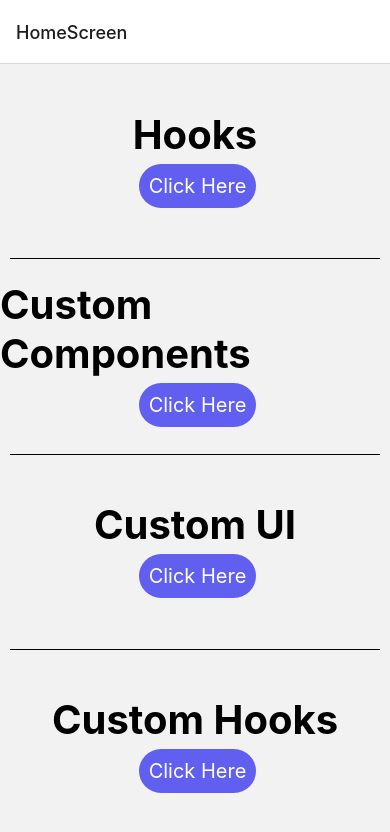
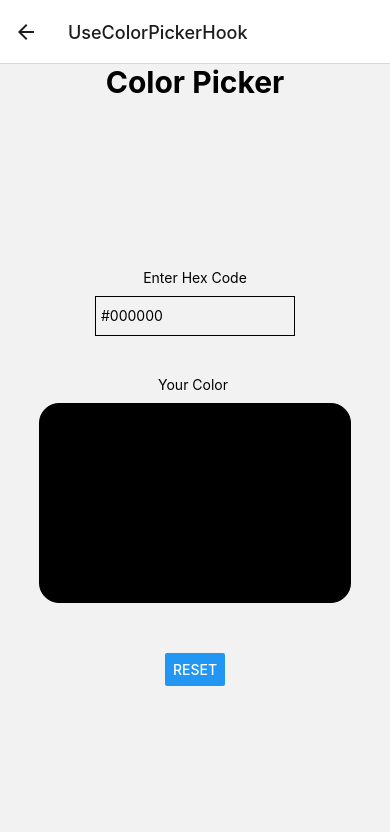
Before and after one commit to TanmayJain33/RNCounterApp, a React Native app: screen /UseColorPickerHook in a window 390 px wide. Shown: the top 832 px of the page. Built offline with nearby package versions, Linux system fonts and the light colour scheme.

Commit message:
Add useColorPicker() custom hook

```diff
--- a/App.js
+++ b/App.js
@@ -37,6 +37,7 @@ import CustomHooksScreen from './screens/CustomHooksScreen';
 import UseDocumentTitleHook from './screens/customHooksScreen/useDocumentTitleHook';
 import UseCounterHook from './screens/customHooksScreen/useCounterHook';
 import UseInputHook from './screens/customHooksScreen/useInputHook';
+import UseColorPickerHook from './screens/customHooksScreen/useColorPickerHook';
 
 const Stack = createStackNavigator();
 
@@ -95,6 +96,10 @@ export default function App() {
         />
         <Stack.Screen name="UseCounterHook" component={UseCounterHook} />
         <Stack.Screen name="UseInputHook" component={UseInputHook} />
+        <Stack.Screen
+          name="UseColorPickerHook"
+          component={UseColorPickerHook}
+        />
       </Stack.Navigator>
     </NavigationContainer>
   );
--- a/screens/CustomHooksScreen.js
+++ b/screens/CustomHooksScreen.js
@@ -45,7 +45,6 @@ export default function CustomHooksScreen({navigation}) {
           </Text>
         </TouchableOpacity>
       </View>
-
       <View
         style={{
           height: 1,
@@ -70,6 +69,30 @@ export default function CustomHooksScreen({navigation}) {
           </Text>
         </TouchableOpacity>
       </View>
+      <View
+        style={{
+          height: 1,
+          width: '95%',
+          backgroundColor: '#000',
+        }}
+      />
+      <View style={{flexDirection: 'row', alignItems: 'center', flex: 1}}>
+        <Text style={{fontSize: 20, fontWeight: '700', color: '#000'}}>
+          useColorPicker() Hook
+        </Text>
+        <TouchableOpacity
+          style={{
+            margin: 5,
+            marginLeft: 10,
+            backgroundColor: '#605ff0',
+            borderRadius: 40,
+          }}
+          onPress={() => navigation.navigate('UseColorPickerHook')}>
+          <Text style={{fontSize: 15, color: '#fff', padding: 10}}>
+            Click Here
+          </Text>
+        </TouchableOpacity>
+      </View>
     </View>
   );
 }
--- /dev/null
+++ b/screens/customHooks/useColorPicker.js
@@ -0,0 +1,18 @@
+import {useState} from 'react';
+
+export default function useColorPicker(initialValue) {
+  const [color, setColor] = useState(initialValue);
+
+  const reset = () => {
+    setColor(initialValue);
+  };
+
+  const changeColor = {
+    value: color,
+    onChangeText: text => {
+      setColor(text);
+    },
+  };
+
+  return [color, changeColor, reset];
+}
--- /dev/null
+++ b/screens/customHooksScreen/useColorPickerHook.js
@@ -0,0 +1,56 @@
+import React from 'react';
+import {View, TextInput, Text, Button} from 'react-native';
+import useColorPicker from '../customHooks/useColorPicker';
+
+export default function UseColorPickerHook() {
+  const [color, changeColor, reset] = useColorPicker('#000000');
+
+  return (
+    <>
+      <Text
+        style={{
+          textAlign: 'center',
+          fontSize: 30,
+          fontWeight: 'bold',
+          color: '#000',
+        }}>
+        Color Picker
+      </Text>
+      <View style={{flex: 1, alignItems: 'center', justifyContent: 'center'}}>
+        <View>
+          <Text style={{textAlign: 'center', margin: 10}}>Enter Hex Code</Text>
+          <View
+            style={{
+              width: 200,
+              alignItems: 'center',
+              justifyContent: 'center',
+              height: 40,
+              borderWidth: 1,
+              paddingHorizontal: 5,
+              marginBottom: 20,
+            }}>
+            <TextInput
+              value={changeColor.value}
+              onChangeText={changeColor.onChangeText}
+              style={{width: '100%', flex: 1}}
+            />
+          </View>
+        </View>
+        <Text style={{marginTop: 20}}>Your Color </Text>
+        <View
+          style={{
+            width: '80%',
+            borderWidth: 1,
+            height: 200,
+            borderRadius: 20,
+            marginTop: 10,
+            marginBottom: 50,
+            marginHorizontal: 50,
+            backgroundColor: color,
+          }}
+        />
+        <Button title="Reset" onPress={reset} />
+      </View>
+    </>
+  );
+}
```
